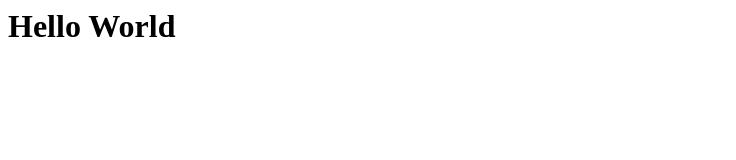
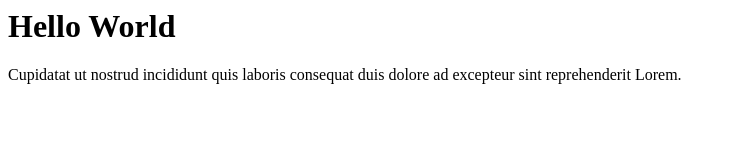
Before and after one commit to sidrafhardiyanto/sidrafhardiyanto.github.io, a plain HTML site: page index.html in a window 1280 px wide. Shown: the whole page, without its empty margins (0-736 px from the left). Drawn offline with Linux system fonts and the light colour scheme.

Commit message:
Hello World

```diff
--- a/index.html
+++ b/index.html
@@ -1 +1,2 @@
 <h1>Hello World</h1>
+<p>Cupidatat ut nostrud incididunt quis laboris consequat duis dolore ad excepteur sint reprehenderit Lorem.</p>
```
